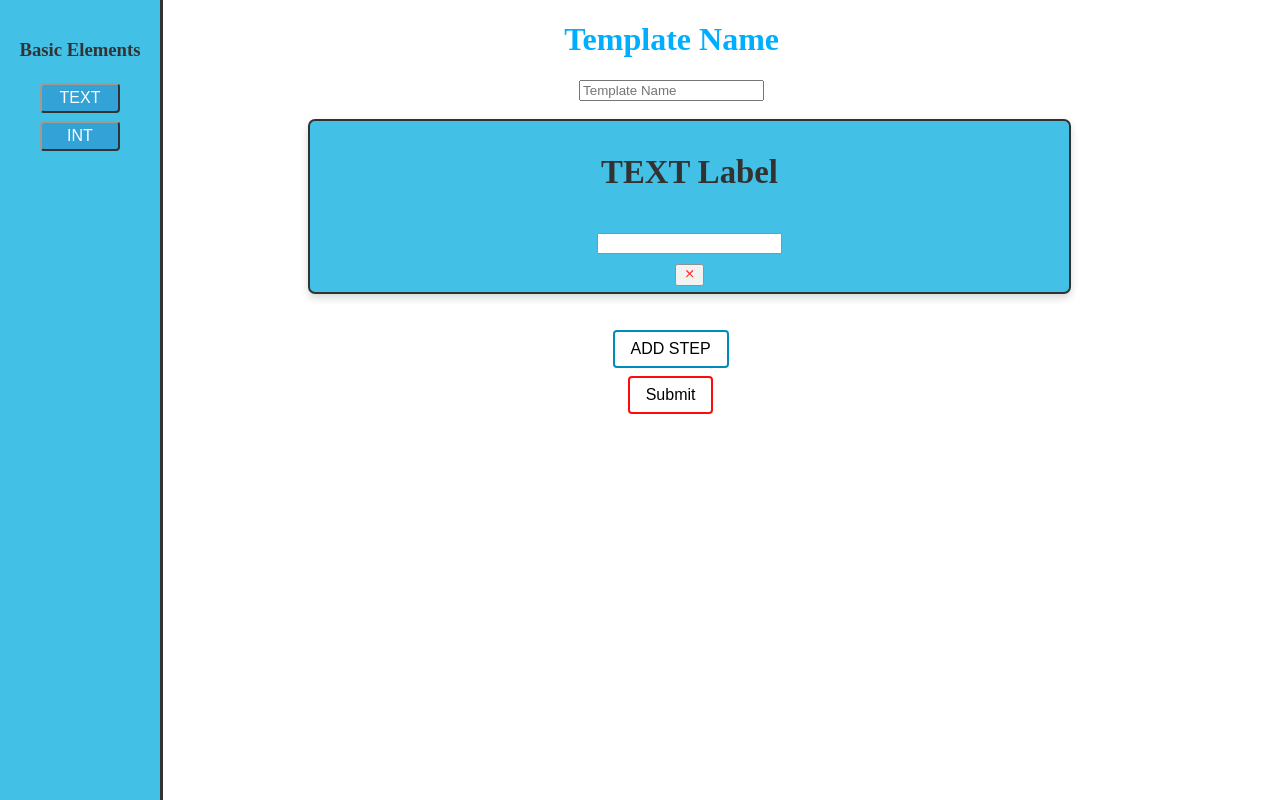
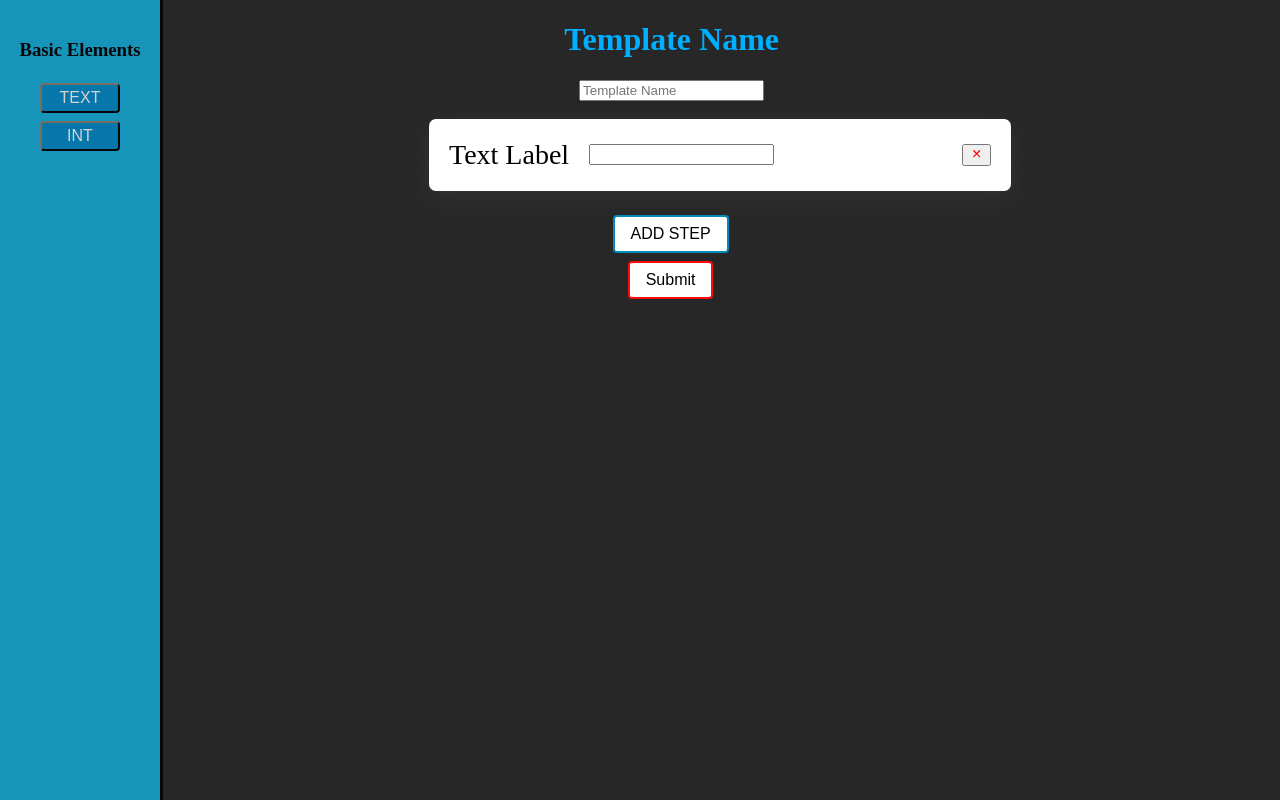
Before and after one commit to sivasaikrishna7/form-builder, a React (Create React App) app: page / in a window 1280 px wide. Both pictures are taken after a click on the button "TEXT". Built offline with nearby package versions, Linux system fonts and the light colour scheme.

Commit message:
adding ui

```diff
--- a/src/App.css
+++ b/src/App.css
@@ -6,14 +6,10 @@
   margin-left: 5%;
   color: #00aeff;
 }
-/* body{
-  background: url(Bgimage.PNG) no-repeat center center fixed;
-  -webkit-background-size: cover;
-  -moz-background-size: cover;
-  -o-background-size: cover;
-  background-size: cover;
+body{
+  background-color: #272727 ;
 
-} */
+}
 .grid{
     bottom: 0;
     display: grid;
@@ -113,20 +109,27 @@
     background-color: #008CBA;
     color: white;
   }
-
+  .trail{
+    display: flex;
+    justify-content: center;
+  }
   .container{
      color: #000000 ;
-    background-color: #13b1e0  ;
-    border: 2px solid rgb(0, 0, 0);
+     display: flex;
+     background-color: white;
+     /* background-color:#272727 ; */
+    /* background-color: #13b1e0  ; */
+    /* border: 2px solid rgb(0, 0, 0); */
     border-radius: 7px;
     outline: #111;
-    height: 1%;
-    width: 70%;
-    margin-left: 12%;
-    padding-bottom: 5px;
-    padding-top: 0px;
-    opacity: 80%;
-    box-shadow: 0 4px 8px 0 rgba(0,0,0,0.2);
+    align-items: center;
+    justify-content: space-between;
+    margin-bottom: 20px;
+    width: 50%;
+    /* margin-left: 12%; */
+    padding:20px;
+    /* opacity: 80%; */
+    box-shadow: rgba(100, 100, 111, 0.2) 0px 7px 29px 0px;
   }
 
   /* .input {
--- a/src/App.js
+++ b/src/App.js
@@ -6,6 +6,7 @@ import { motion } from 'framer-motion'
 import objData from './store'
 import { IoClose } from 'react-icons/io5'
 import handleSubmit from './Logic'
+import GetContext from './components/GetContext'
 
 function App() {
   const [state, setState] = useState(objData)
@@ -17,43 +18,42 @@ function App() {
   const [itemsFromBackend, setitemsFromBackend] = useState([])
   const changeLabel = (e) => {
     setLabel(e.target.value)
+    console.log(e.target.value)
   }
 
   const getLabel = (param) => {
     switch (param) {
       case 'text':
-        return 'TEXT'
+        return 'Text'
       case 'int':
-        return 'INT'
+        return 'Int'
       default:
         return ''
     }
   }
 
-  const getContext = (param) => {
-    // const inputType = getInputType(param)
-    const typeLabel = getLabel(param)
-    return (
-      <div>
-        <h3>{typeLabel} Label</h3>
-
-        <input type="text" onChange={changeLabel} />
-      </div>
-    )
-  }
+  // const GetContext = (props) => {
+  //   console.log(props)
+  //   const { labelType } = props
+  //   const typeLabel = getLabel(labelType)
+  //   return (
+  //     <div>
+  //       <h3>{typeLabel} Label</h3>
+  //       <input type="text" onChange={changeLabel} />
+  //     </div>
+  //   )
+  // }
 
   const onChangeHandler = (arg) => {
+    // console.log(arg)
     if (itemsFromBackend.length !== 0 && state.field.length === 0) {
       alert('Add your step')
       return
     }
     setType(arg)
-
-    const newArray = [
-      ...itemsFromBackend,
-      { id: newId, context: getContext(arg) },
-    ]
-    // console.log(newArray)
+    console.log(type)
+    const newArray = [...itemsFromBackend, { id: newId, type: arg }]
+    console.log(newArray)
     setitemsFromBackend(newArray)
   }
   const removeField = (id) => {
@@ -96,7 +96,7 @@ function App() {
     setNewId(uuid())
   }
   useEffect(() => {
-    // console.log('hi')
+    console.log('hi')
     setColumns({
       [uuid()]: {
         name: 'Todo',
@@ -109,8 +109,12 @@ function App() {
   }, [state])
   const onhandleSubmit = () => {
     setTemplateName('')
+    setitemsFromBackend([])
+    // setColumns([])
+    setState(objData)
     handleSubmit(state)
   }
+  console.log(columns)
   //hi
   return (
     <div className="App">
@@ -123,7 +127,11 @@ function App() {
         >
           Template Name
         </motion.h1>
-        <input onChange={changeTempName} placeholder="Template Name" />
+        <input
+          onChange={changeTempName}
+          placeholder="Template Name"
+          value={template_name}
+        />
       </center>
       <br />
       <div className="sidenav">
@@ -158,6 +166,11 @@ function App() {
                       ref={provided.innerRef}
                     >
                       {column.items.map((item, index) => {
+                        const isItem = (item1) => {
+                          return item1.id === item.id
+                        }
+                        const element = state.field.find(isItem)
+                        // state.find(item.id,)
                         return (
                           <Draggable
                             key={item.id}
@@ -166,14 +179,19 @@ function App() {
                           >
                             {(provided, snapshot) => {
                               return (
-                                <div>
+                                <div className="trail">
                                   <div
                                     className="container"
                                     ref={provided.innerRef}
                                     {...provided.draggableProps}
                                     {...provided.dragHandleProps}
                                   >
-                                    {item.context}
+                                    <GetContext
+                                      labelType={item.type}
+                                      changeLabel={changeLabel}
+                                      getLabel={getLabel}
+                                      element={element}
+                                    />
                                     <motion.button
                                       whileHover={{ scale: 1.4 }}
                                       whileTap={{ scale: 0.9 }}
--- /dev/null
+++ b/src/components/GetContext.css
@@ -0,0 +1,10 @@
+.context{
+    display: flex;
+    justify-content: center;
+    align-items: center;
+    /* flex-direction: column; */
+    /* width: 80%; */
+}
+.contextLabel{
+    margin-right: 20px;
+}
--- /dev/null
+++ b/src/components/GetContext.js
@@ -0,0 +1,19 @@
+import React from 'react'
+
+import './GetContext.css'
+
+const GetContext = (props) => {
+  const { labelType, changeLabel, getLabel, element } = props
+  const typeLabel = getLabel(labelType)
+  if (element) {
+    return <div>{element.label}</div>
+  }
+  return (
+    <div className="context">
+      <div className="contextLabel"> {typeLabel} Label</div>
+      <input type="text" onChange={changeLabel} />
+    </div>
+  )
+}
+
+export default GetContext
```
